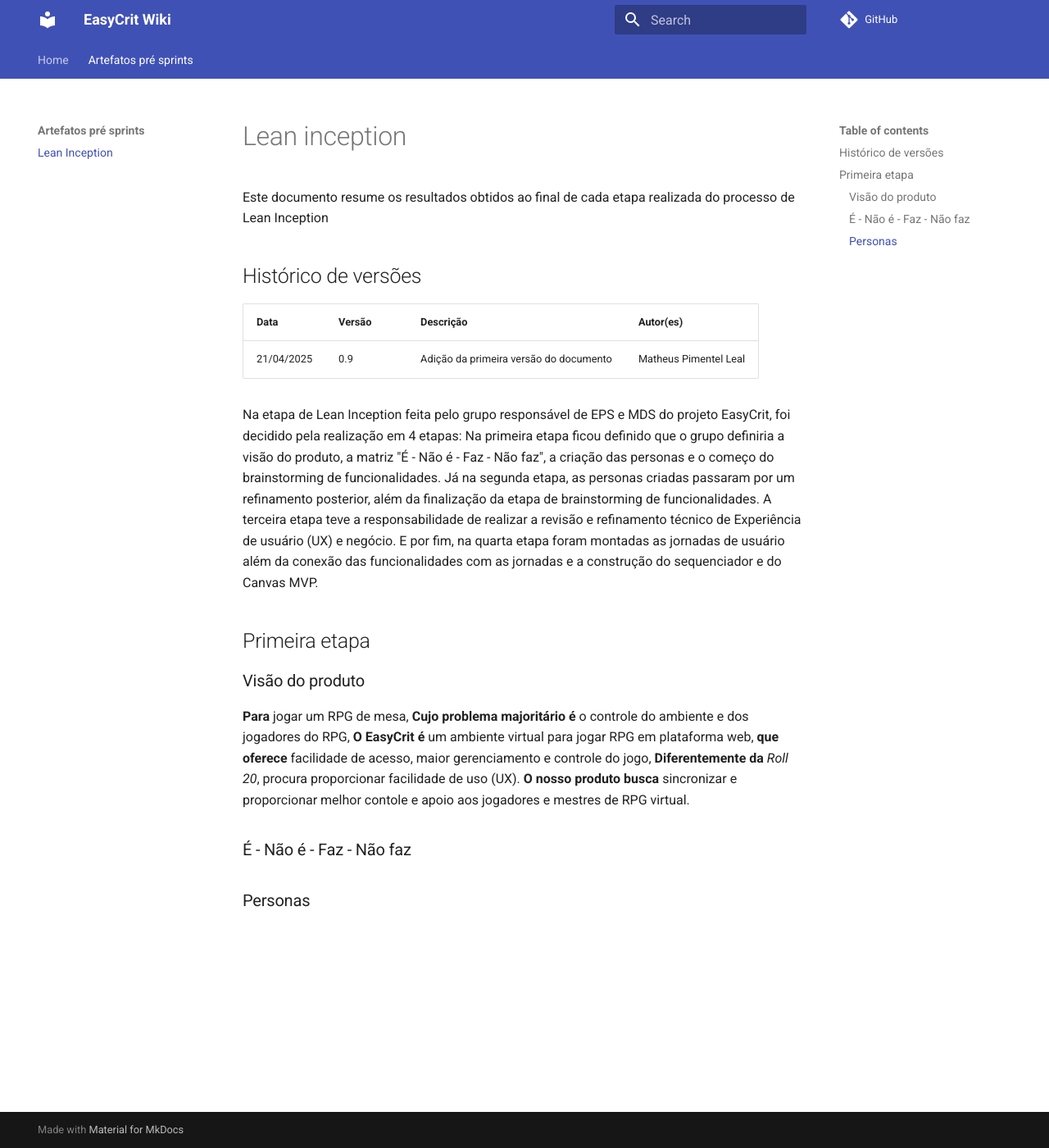
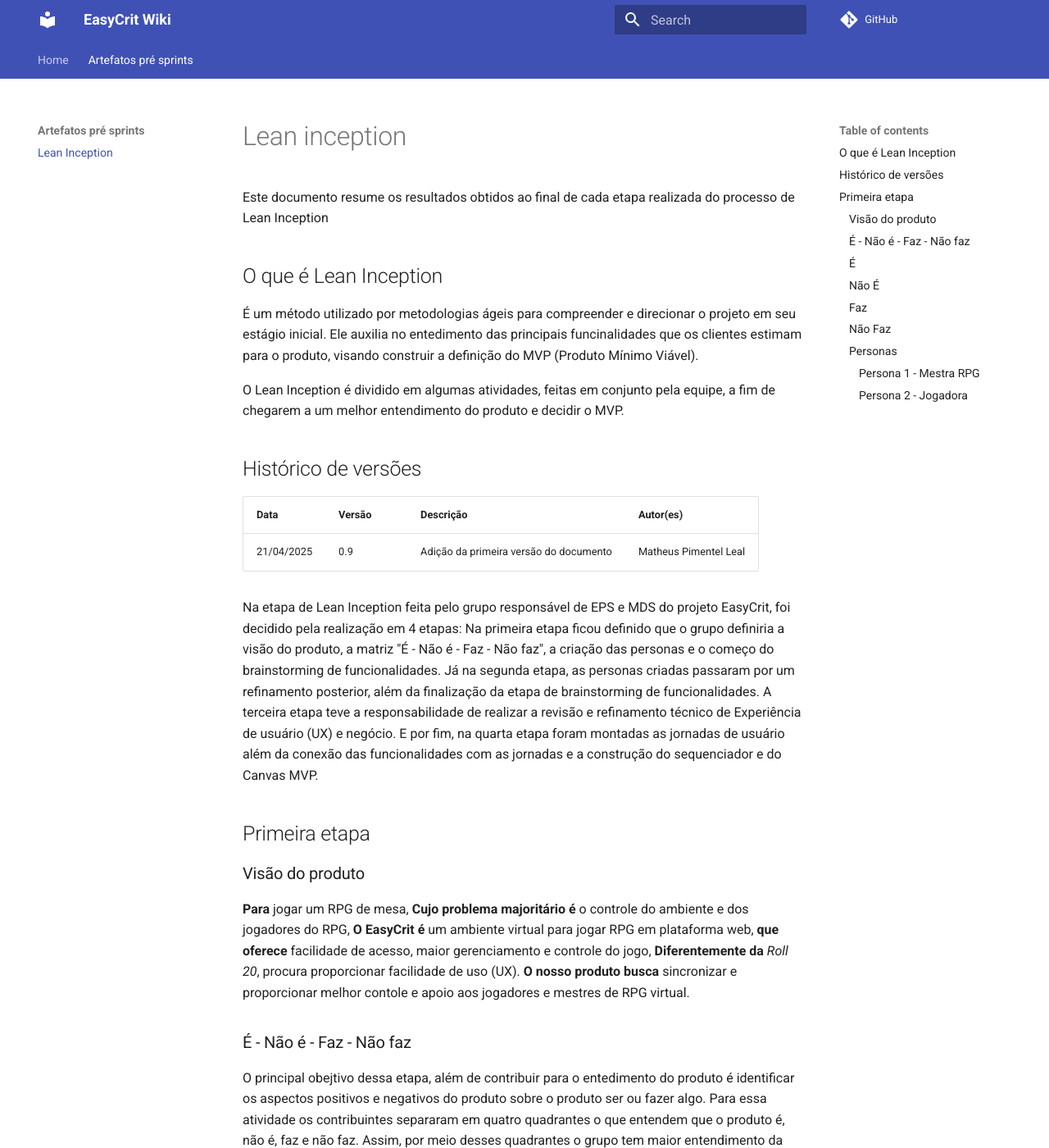
Before and after one commit to fga-eps-mds/2025.1-EasyCrit-docs, an MkDocs documentation site: the page built from docs/artefatos/pre_sprints/lean_inception.md, in a window 1280 px wide and 1400 px high. Shown: the whole window at 82% size. Built offline with MkDocs 1.6.1 and Material for MkDocs 9.7.7, drawn with Linux system fonts in a browser that asks for light colours; comment, search, counter and statistics services are not loaded; some of the changed text lies outside the part shown.

Commit message:
docs: atualiza artefato do  lean inception

```diff
--- a/docs/artefatos/pre_sprints/lean_inception.md
+++ b/docs/artefatos/pre_sprints/lean_inception.md
@@ -1,5 +1,11 @@
 # Lean inception
 Este documento resume os resultados obtidos ao final de cada etapa realizada do processo de Lean Inception
+
+## O que é Lean Inception
+
+É um método utilizado por metodologias ágeis para compreender e direcionar o projeto em seu estágio inicial. Ele auxilia no entedimento das principais funcinalidades que os clientes estimam para o produto, visando construir a definição do MVP (Produto Mínimo Viável).
+
+O Lean Inception é dividido em algumas atividades, feitas em conjunto pela equipe, a fim de chegarem a um melhor entendimento do produto e decidir o MVP.
 
 ## Histórico de versões
 
@@ -15,4 +21,37 @@
 
 ### É - Não é - Faz - Não faz
 
+O principal obejtivo dessa etapa, além de contribuir para o entedimento do produto é identificar os aspectos positivos e negativos do produto sobre o produto ser ou fazer algo. Para essa atividade os contribuintes separaram em quatro quadrantes o que entendem que o produto é, não é, faz e não faz. Assim, por meio desses quadrantes o grupo tem maior entendimento da categoria do produto e o que de fato espera-se que ele seja capaz de fazer e o que não deve fazer.
+
+### **É**
+![Descrição detalhada do quadrante "É"](./assets/eh.png)
+
+### **Não É**
+![Descrição detalhada do quadrante "Não É"](./assets/neh.png)
+
+### **Faz**
+![Descrição detalhada do quadrante "Faz"](./assets/faz.png)
+
+### **Não Faz**
+![Descrição detalhada do quadrante "Não Faz"](./assets/nfaz.png)
+
+[Ver online no Slice](https://slice.wbrain.me/#/board/NvGwGTDRhgbNWl6hyT)
+
+
 ### Personas
+
+Nesta etapa, toda a equipe colaborou para mapear os usuários potenciais do negócio. Criamos personas detalhadas — com papéis, características e necessidades, para guiar o desenvolvimento das funcionalidades do produto.
+
+#### Persona 1 - Mestra RPG
+|     foto         | **Descrição**                                                                |
+|------------------|------------------------------------------------------------------------------|
+| **Perfil**       |   |
+| **Comportamento**|   |
+| **Necessidades** |   |
+
+#### Persona 2 - Jogadora
+|      foto        | **Descrição**                                                                |
+|------------------|------------------------------------------------------------------------------|
+| **Perfil**       |   |
+| **Comportamento**|   |
+| **Necessidades** |   |
```
Also changed, not shown: docs/artefatos/pre_sprints/assets/eh.png (added), docs/artefatos/pre_sprints/assets/faz.png (added), docs/artefatos/pre_sprints/assets/neh.png (added), docs/artefatos/pre_sprints/assets/nfaz.png (added).
